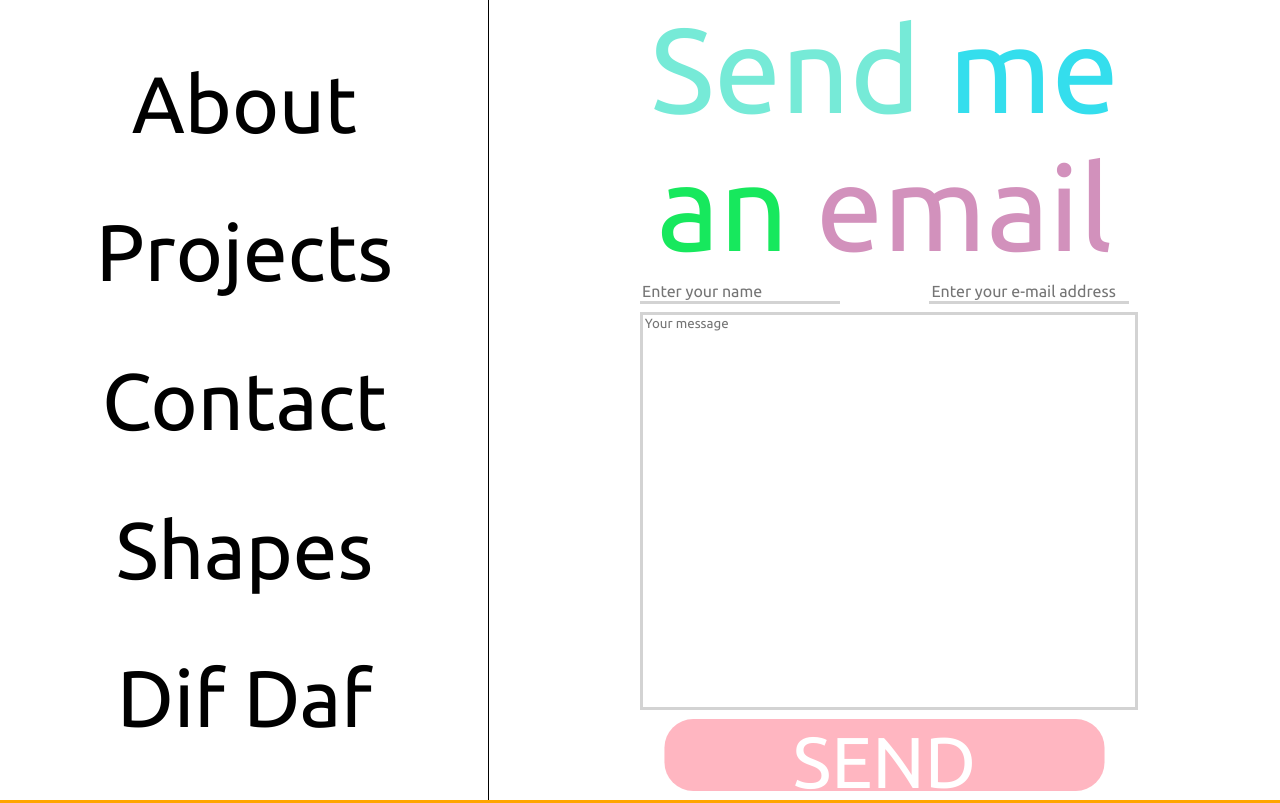
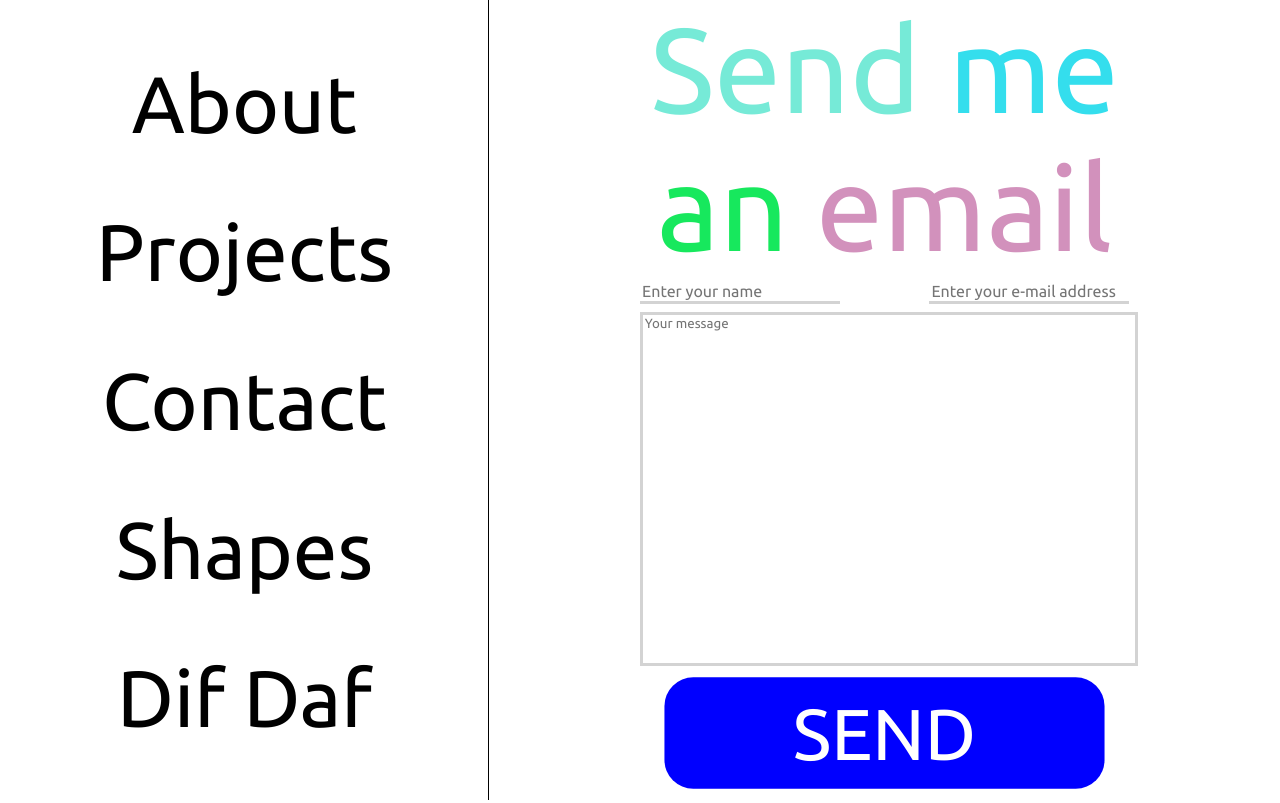
Before and after one commit to aleighwood/personalWebsite, a PHP site: page /Pages/contactPage.html in a window 1280 px wide. Run offline with PHP 8.4, Linux system fonts and the light colour scheme.

Commit message:
fix contact page css

```diff
--- a/Styles/contactPage.css
+++ b/Styles/contactPage.css
@@ -68,10 +68,10 @@
 
 #contact-send-button {
 	width: 100%;
-	height: 10vh;
-	background-color: lightpink;
+	padding:1rem;
+	background-color: blue;
 	border: none;
-	font-size: 5rem;
+	font-size: 10vh;
 	font-weight: 400;
 	transition: font-weight 0.15s;
 	transition: transform 0.15s;
@@ -80,6 +80,7 @@
 	margin-bottom: 0.3rem;
 	margin-top:0.3rem;
 	transform: scale(0.9);
+	text-align: center;
 }
 
 #contact-send-button:hover {
```
